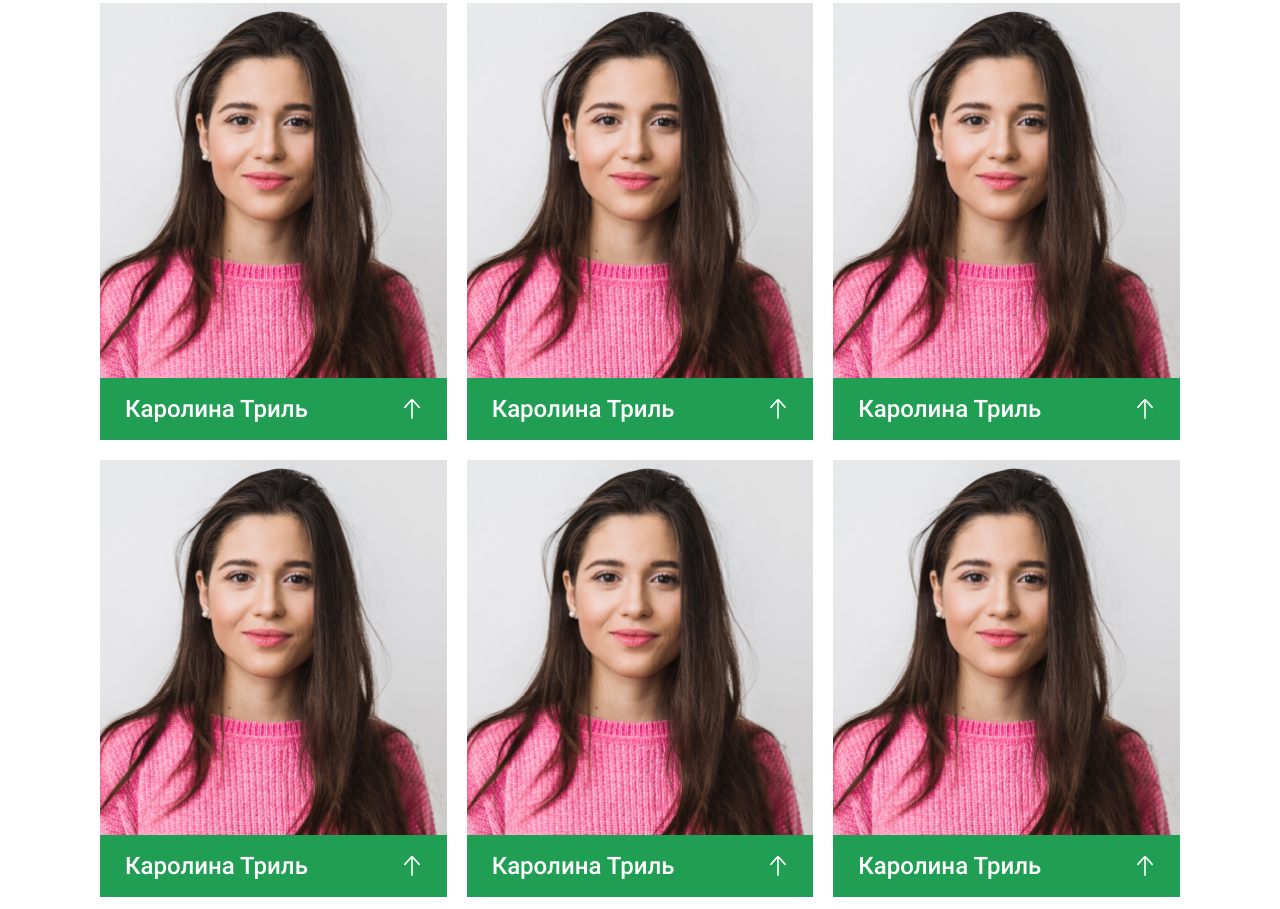
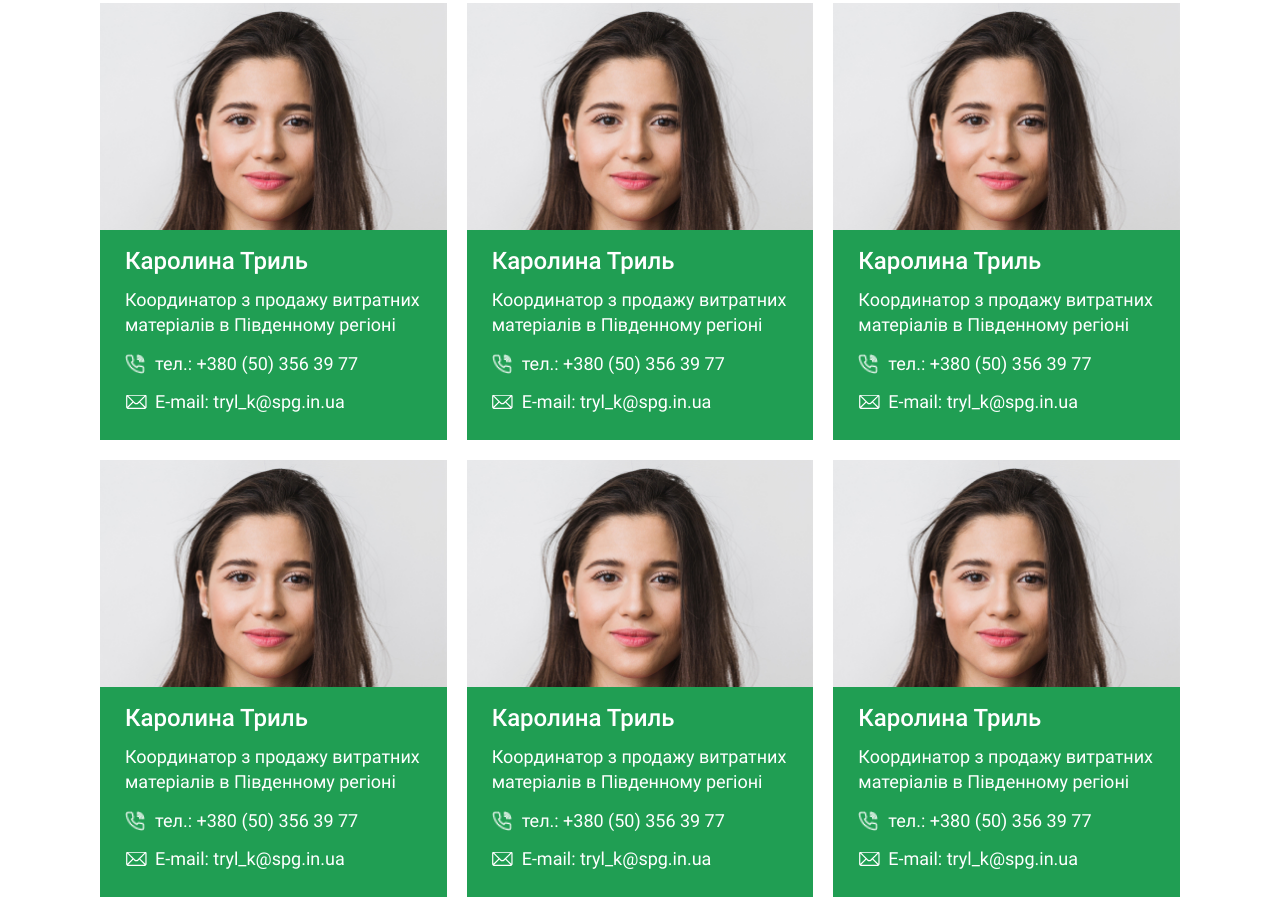
Before and after one commit to SergAlKoba/verhagro, a website: page assets/contacts.html in a window 1280 px wide. Shown: the part 1177-2086 px from the top of the page. Drawn offline with nearby package versions, Linux system fonts and the light colour scheme; files that its build step writes are made by us from their sources; files whose address does not match are found by name.

Commit message:
fix bug contact

```diff
--- a/assets/scss/contacts.scss
+++ b/assets/scss/contacts.scss
@@ -209,20 +209,20 @@
   }
 
   &__name {
-    position: relative;
     width: 100%;
     display: block;
+    position: relative;
     text-transform: none;
     @include font-primary( $font-size-m, $color_white, 500, 32px );
-    &:before {
-      content: '';
-      position: absolute;
-      top: 6px;
-      right: 0;
-      width: 20px;
-      height: 20px;
-      background: center/contain no-repeat url(../img/arrow-top.svg);
-    }
+    // &:before {
+    //   content: '';
+    //   position: absolute;
+    //   top: 6px;
+    //   right: 0;
+    //   width: 20px;
+    //   height: 20px;
+    //   background: center/contain no-repeat url(../img/arrow-top.svg);
+    // }
     &.active::before {
       transform: rotate(180deg);
     }
@@ -233,18 +233,18 @@
   }
   &__information {
     overflow: hidden;
-    max-height: 0;
+    // max-height: 0;
     transition: max-height 0.2s ease-out;
     @include font-primary( $font-size-xs-mob, $color_white, 400, 20px );
   }
 
   &__text {
-    margin-top: 30px;
-    margin-bottom: 22px;
+    margin-top: 10px;
+    margin-bottom: 15px;
     @include font-primary( $font-size-xs-mob, $color_white, 400, 20px );
     @media (min-width: 1280px) {
-      margin-top: 30px;
-      margin-bottom: 27px;
+      margin-top: 10px;
+      margin-bottom: 15px;
       @include font-primary( $font-size-xs, $color_white, 400, 25px );
     }
   }
```
Also changed, not shown: markup/css/contacts.min.css, 1 other file.
